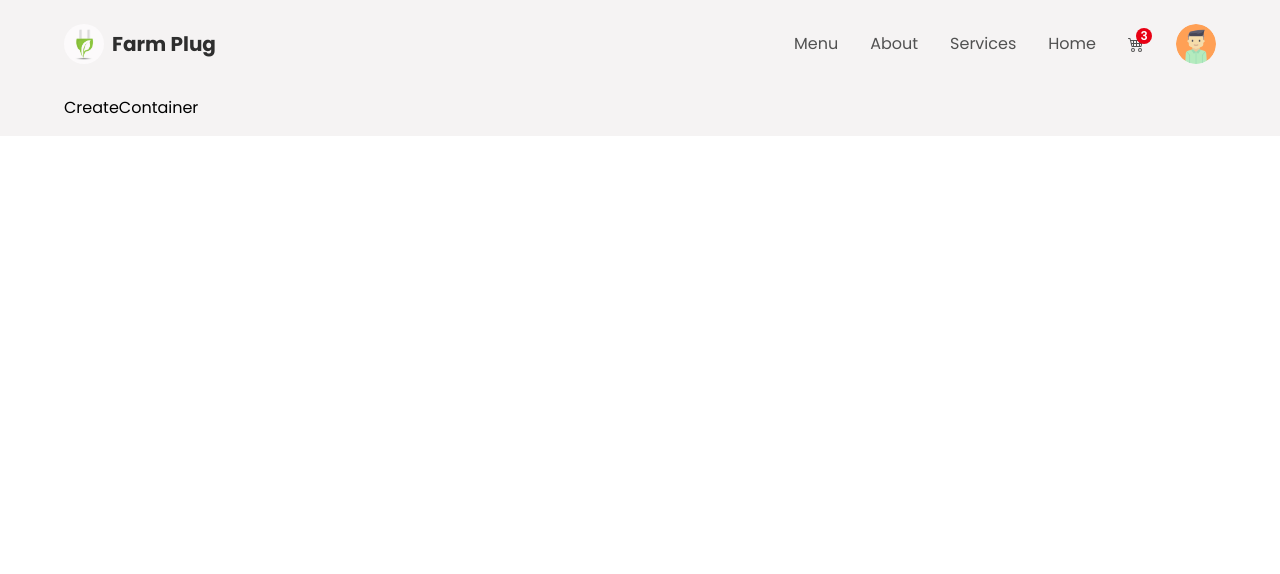
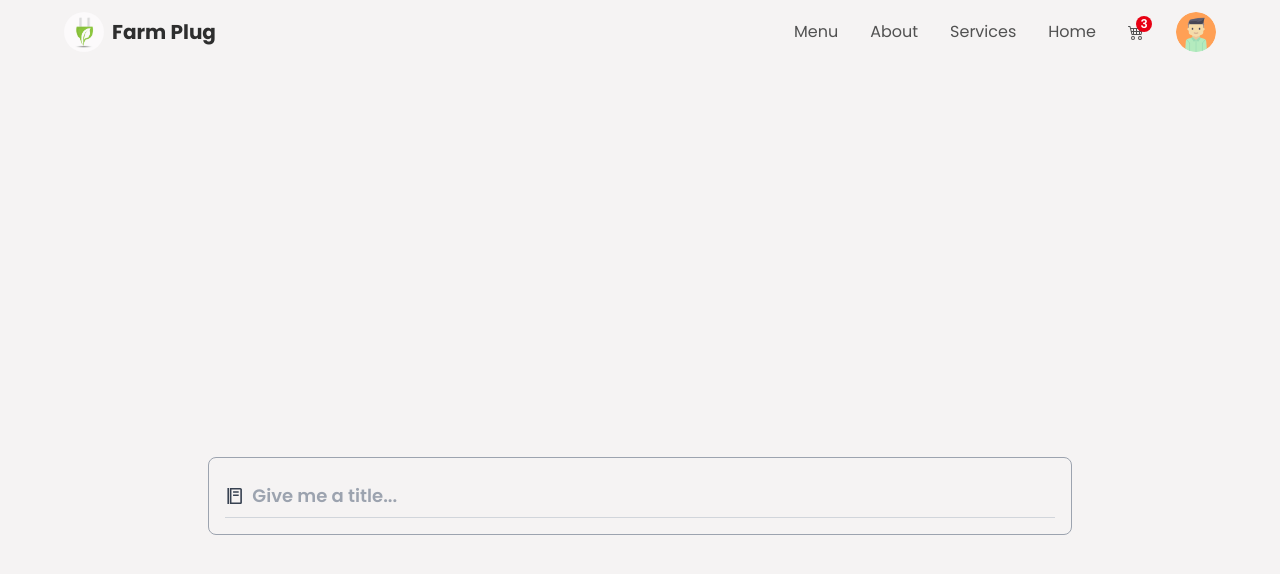
Before and after one commit to mainerprenuer/farmPlug, a React (Create React App) app: page /createItem in a window 1280 px wide. Shown: the top 574 px of the page. Built offline with nearby package versions, Linux system fonts and the light colour scheme.

Commit message:
working on createItems container

```diff
--- a/src/components/CreateContainer.jsx
+++ b/src/components/CreateContainer.jsx
@@ -1,8 +1,46 @@
-import React from 'react'
+import React, { useState } from 'react';
+import { motion } from 'framer-motion';
+
+import { BiFoodMenu } from 'react-icons/bi';
 
 const CreateContainer = () => {
+
+  const [title, setTitle] = useState("");
+  const [kilograms, setKilograms] = useState("");
+  const [price, setprice] = useState("");
+  const [category, setcategory] = useState("");
+  const [imgAsset, setImageAsset] = useState("");
+  const [fields, setfields] = useState(false);
+  const [alertStatus, setStatus] = useState("danger");
+  const [msg, setMsg] = useState(null);
+  const [isLoading, setIsLoading] = useState(false);
+
   return (
-    <div>CreateContainer</div>
+    <div className='w-full min-h-screen flex items-center justify-center'>
+      <div className='w-[90%] md:w-[75%] border border-gray-400 rounded-lg p-4 flex flex-col items-center justify-center'>
+         {
+          fields && (
+            <motion.p initial={{opacity : 0}}
+                      animate={{opacity : 1}}
+                      exit={{opacity : 0}}
+             className={`w-full p-2 rounded-lg text-center text-lg font-semibold ${alertStatus == 'danger'
+             ? 'bg-red-400 text-red-800'
+             : 'bg-emerald-400 text-emerald-800'}`}
+             >{msg}
+             </motion.p>
+          )
+         }
+
+         <div className='w-full py-2 border-b border-gray-300 flex items-center gap-2'>
+          <BiFoodMenu className='text-xl text-gray-700'/>
+          <input type="text"
+           required value={title}
+           onChange={(e) => setTitle(e.target.value)}
+           placeholder="Give me a title..."
+           className='w-full h-full text-lg bg-transparent font-semibold outline-none border-none placeholder:text-gray-400 text text-textColor'></input>
+         </div>
+      </div>
+    </div>
   )
 }
 
--- a/src/components/Header.jsx
+++ b/src/components/Header.jsx
@@ -47,7 +47,7 @@
     };
 
   return (
-    <header className='fixed z-50 w-screen p-6 px-4 md:p-6 md:px-16'>
+    <header className='fixed z-50 w-screen p-3 px-4 md:p-3 md:px-16 bg-primary'>
 
         {/* DESKTOP & TABLET */}
         <div className='hidden md:flex w-full h-full rounded-full items-center justify-between'>
@@ -99,7 +99,9 @@
                 { user && user.email === "moustymainer@gmail.com" && (
                         <Link to={"/createItem"}>
                         <p className="px-4 py-2 flex items-center gap-3 cursor-pointer hover:bg-gray-200
-                        transition-all duration-100 ease-in-out text-textColor text-base">New Item <MdAdd />
+                        transition-all duration-100 ease-in-out text-textColor text-base"
+                        onClick={() => setIsMenu(false)}
+                        >New Item <MdAdd />
                         </p>
                         </Link>
                     )
@@ -155,16 +157,20 @@
                 }
 
         <ul className="flex flex-col">
-             <li className='text-base text-textColor hover:text-headingColor duration-100 transition-all ease-in-out cursor-pointer hover:bg-slate-100 px-4 py-2'>
+             <li className='text-base text-textColor hover:text-headingColor duration-100 transition-all ease-in-out cursor-pointer hover:bg-slate-100 px-4 py-2'
+             onClick={() => setIsMenu(false)}>
                  Menu
              </li>
-             <li className='text-base text-textColor hover:text-headingColor duration-100 transition-all ease-in-out cursor-pointer hover:bg-slate-100 px-4 py-2'>
+             <li className='text-base text-textColor hover:text-headingColor duration-100 transition-all ease-in-out cursor-pointer hover:bg-slate-100 px-4 py-2'
+             onClick={() => setIsMenu(false)}>
                  About
              </li>
-             <li className='text-base text-textColor hover:text-headingColor duration-100 transition-all ease-in-out cursor-pointer hover:bg-slate-100 px-4 py-2'>
+             <li className='text-base text-textColor hover:text-headingColor duration-100 transition-all ease-in-out cursor-pointer hover:bg-slate-100 px-4 py-2'
+             onClick={() => setIsMenu(false)}>
                  Services
               </li>
-              <li className='text-base text-textColor hover:text-headingColor duration-100 transition-all ease-in-out cursor-pointer hover:bg-slate-100 px-4 py-2'>
+              <li className='text-base text-textColor hover:text-headingColor duration-100 transition-all ease-in-out cursor-pointer hover:bg-slate-100 px-4 py-2'
+              onClick={() => setIsMenu(false)}>
                   Home
                </li>
           </ul>
--- a/src/components/HomeContainer.jsx
+++ b/src/components/HomeContainer.jsx
@@ -49,12 +49,12 @@
           alt="hero-bg"
         />
 
-        <div className="w-full h-full absolute top-0 left-0 flex items-center justify-center lg:px-32  py-4 gap-4 flex-wrap">
+        <div className="w-full h-full absolute top-0 left-0 flex items-center justify-center lg:px-32  py-4 gap-5 flex-wrap">
           {heroData &&
             heroData.map((n) => (
               <div
                 key={n.id}
-                className="  lg:w-190  min-w-[190px] p-4 bg-cardOverlay backdrop-blur-md rounded-3xl flex flex-col items-center justify-center drop-shadow-lg"
+                className="  lg:w-190  min-w-[190px] p-6 bg-cardOverlay backdrop-blur-md rounded-3xl flex flex-col items-center justify-center drop-shadow-lg"
               >
                 <img
                   src={n.imageSrc}
@@ -66,7 +66,7 @@
                 </p>
 
                 <p className="text-[12px] lg:text-sm text-lighttextGray font-semibold my-1 lg:my-3">
-                  {n.decp}
+                  {n.desc}
                 </p>
 
                 <p className="text-sm font-semibold text-headingColor">
```
